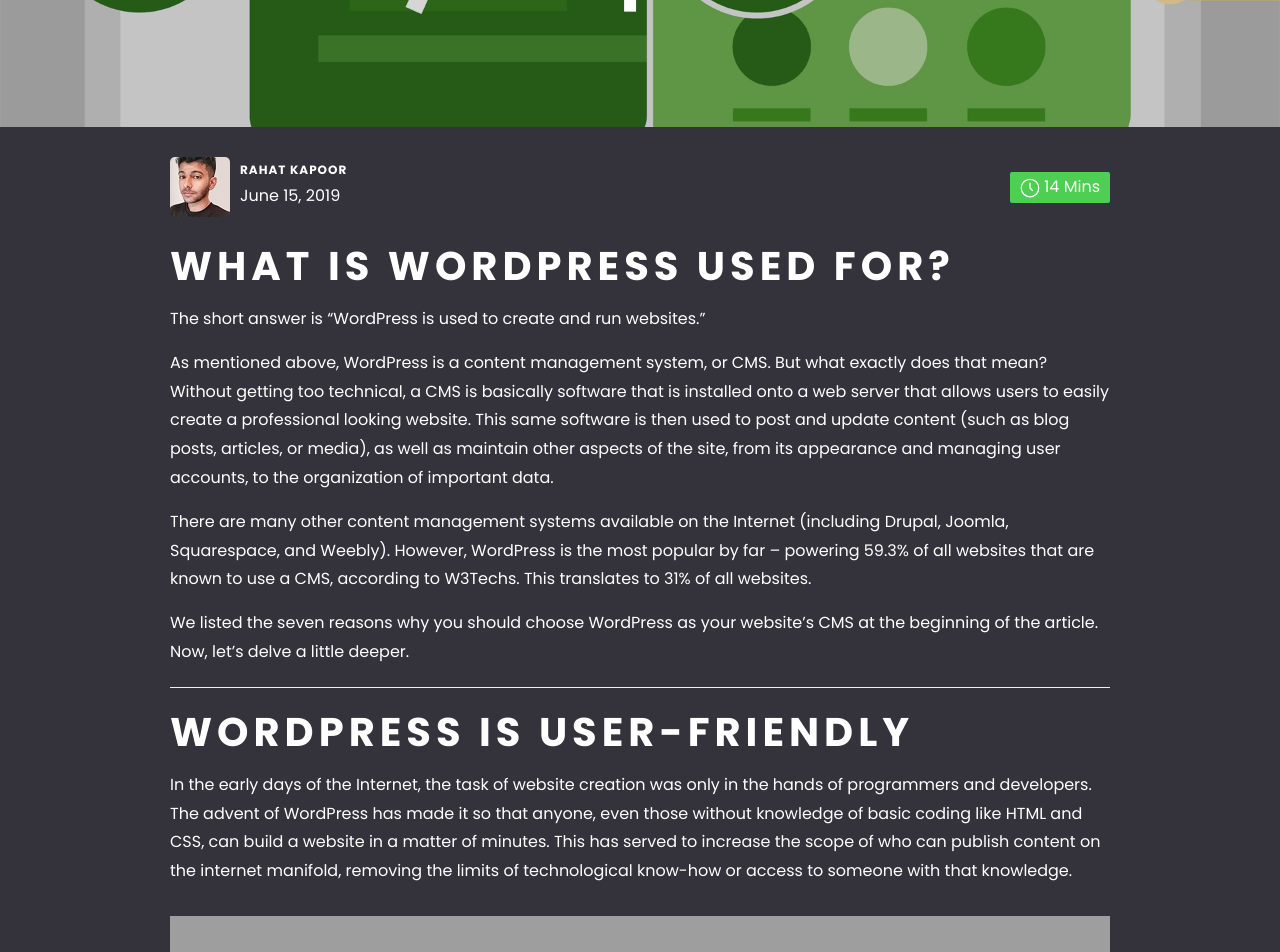
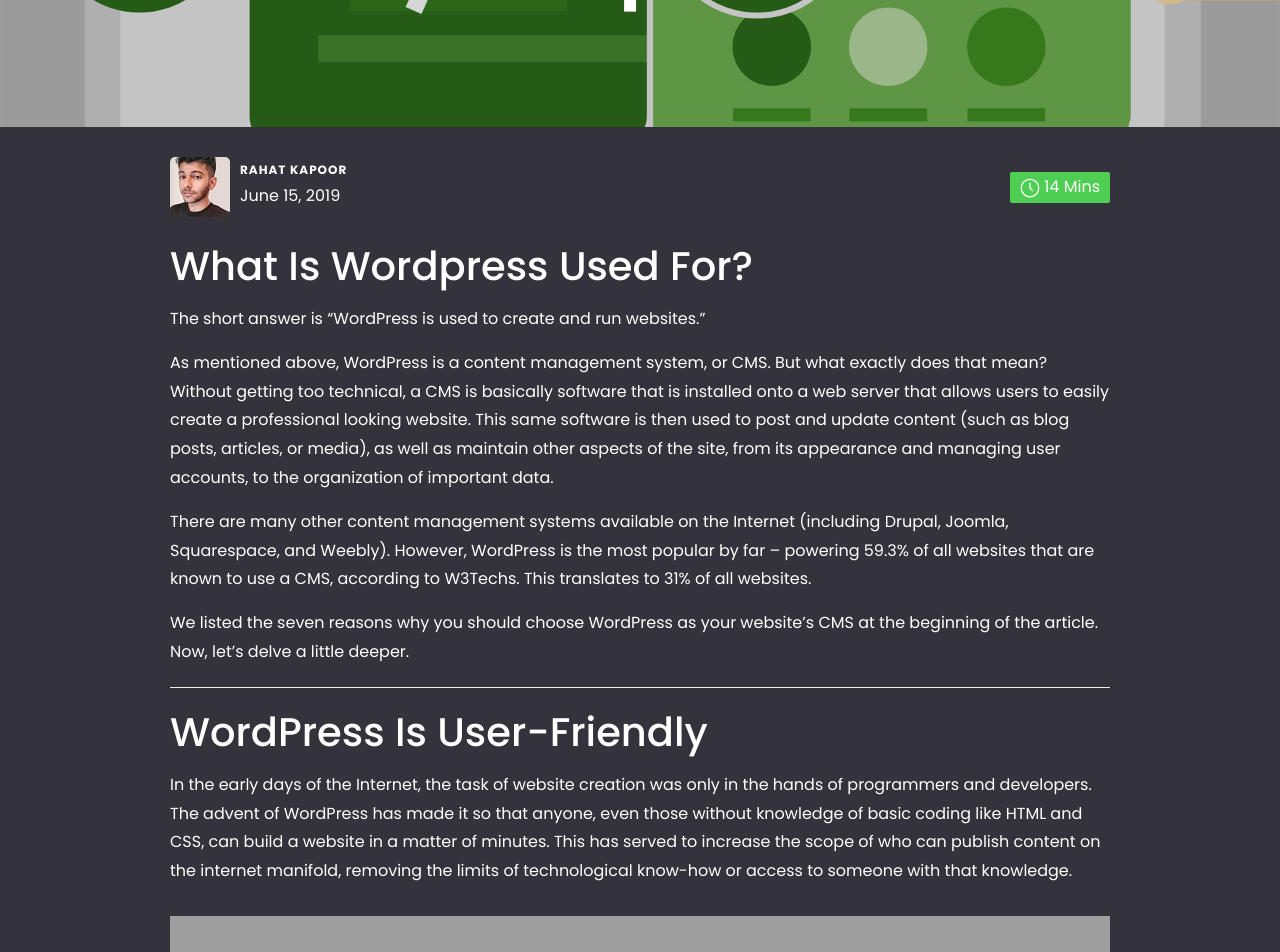
Before and after one commit to RahKapoor/Portfolio, a Jekyll site: the page built from _posts/2019-01-21-10-why-wordpress.md, in a window 1280 px wide. Shown: the part 323-1275 px from the top of the page. Built offline with Jekyll 4.4.1, drawn with Linux system fonts in a browser that asks for light colours; grey boxes are pictures that could not be loaded.

Commit message:
Update style.css

```diff
--- a/assets/css/style.css
+++ b/assets/css/style.css
@@ -104,6 +104,26 @@
 	font-size: 25px;
 	font-weight: 500;
 }
+
+.blog-detail-content h1 {
+	letter-spacing: normal;
+	text-transform: capitalize;
+	font-weight: 500;
+}
+
+.blog-detail-content h2 {
+	letter-spacing: normal;
+	text-transform: capitalize;
+	font-weight: 500;
+}
+
+
+.blog-detail-content h3 {
+	letter-spacing: normal;
+	text-transform: capitalize;
+	font-weight: 500;
+}
+
 
 h1, h2, h3, h4, h5, h6 {
 	font: 700 40px/1.2 'poppins', sans-serif;
```
